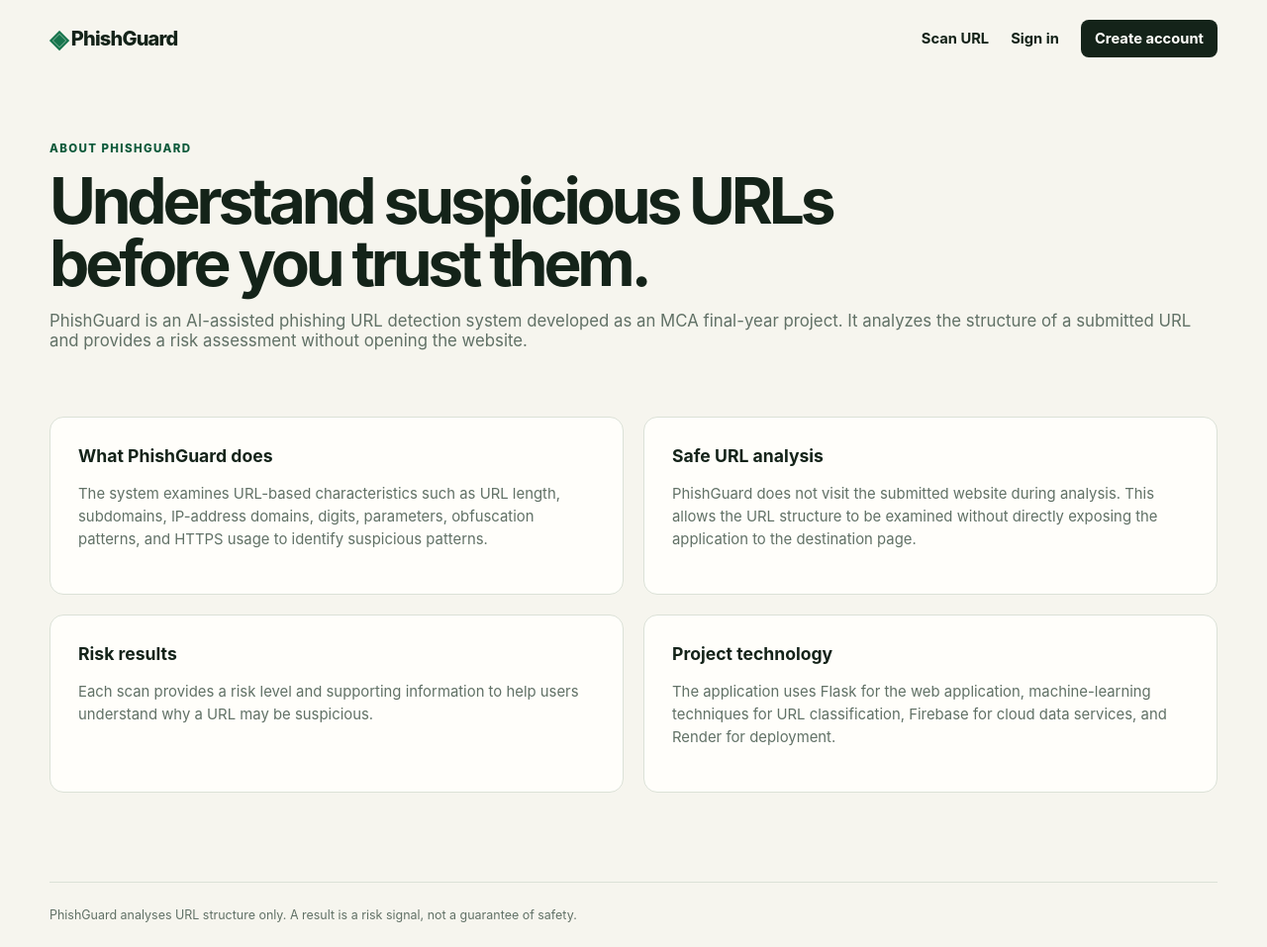
After one commit to zenos1073/Intelligent-Phishing-URL-Detection, a Flask app: page /about in a window 1280 px wide. The commit adds this page. Shown: the whole page at 99% size. Run offline with Flask 3, Linux system fonts and the light colour scheme.

Commit message:
Improve navigation and add About page

```diff
--- a/app/main.py
+++ b/app/main.py
@@ -38,6 +38,9 @@ def load_logged_in_user():
 def index():
     return render_template("index.html")
 
+@main_bp.route("/about")
+def about():
+    return render_template("about.html")
 
 @main_bp.route("/scan", methods=("POST",))
 def scan():
--- a/app/static/style.css
+++ b/app/static/style.css
@@ -28,6 +28,8 @@ a {
   text-decoration-thickness:1px;
   text-underline-offset:3px;
 }
+
+/* Header */
 
 .site-header {
   width:min(1180px,calc(100% - 40px));
@@ -85,6 +87,84 @@ nav a,
   padding:0;
 }
 
+/* Desktop navigation */
+
+.desktop-links {
+  display:flex;
+  align-items:center;
+  gap:22px;
+}
+
+/* User greeting */
+
+.user-name {
+  font-size:.92rem;
+  color:var(--ink);
+  font-weight:650;
+  white-space:nowrap;
+  line-height:1;
+}
+
+/* Mobile menu */
+
+.mobile-menu {
+  display:none;
+  position:relative;
+}
+
+.menu-toggle {
+  border:0;
+  background:transparent;
+  color:var(--ink);
+  font-size:1.3rem;
+  cursor:pointer;
+  padding:4px;
+  line-height:1;
+}
+
+.menu-dropdown {
+  display:none;
+  position:absolute;
+  right:0;
+  top:calc(100% + 10px);
+  min-width:190px;
+  background:var(--white);
+  border:1px solid var(--line);
+  border-radius:10px;
+  padding:8px;
+  box-shadow:0 10px 25px rgba(20,35,25,.12);
+  z-index:100;
+}
+
+.menu-dropdown.show {
+  display:flex;
+  flex-direction:column;
+  gap:2px;
+}
+
+.menu-dropdown a,
+.menu-button {
+  display:block;
+  width:100%;
+  padding:11px 12px;
+  border-radius:7px;
+  color:var(--ink);
+  text-decoration:none;
+  text-align:left;
+  font-size:.92rem;
+  font-weight:650;
+  background:transparent;
+  border:0;
+  cursor:pointer;
+}
+
+.menu-dropdown a:hover,
+.menu-button:hover {
+  background:#eef1eb;
+}
+
+/* Main */
+
 main {
   width:min(1180px,calc(100% - 40px));
   margin:0 auto 90px;
@@ -106,6 +186,8 @@ main {
   background:#e0f1dc;
   color:#1d5b3a;
 }
+
+/* Hero */
 
 .hero {
   padding:105px 0 86px;
@@ -139,6 +221,8 @@ main {
   max-width:650px;
   margin:25px 0 34px;
 }
+
+/* Scan */
 
 .scan-form {
   max-width:850px;
@@ -198,6 +282,8 @@ main {
   line-height:1.5;
 }
 
+/* Principles */
+
 .principles {
   border-top:1px solid var(--line);
   display:grid;
@@ -232,6 +318,8 @@ main {
   font-size:.93rem;
   line-height:1.55;
 }
+
+/* Results */
 
 .result-page {
   padding:45px 0;
@@ -342,6 +430,8 @@ main {
   background:var(--amber);
 }
 
+/* Cards */
+
 .result-grid,
 .admin-grid {
   display:grid;
@@ -393,6 +483,8 @@ main {
   margin:30px 0;
 }
 
+/* Authentication */
+
 .auth-wrap {
   display:grid;
   place-items:center;
@@ -438,6 +530,8 @@ main {
   font-size:.9rem;
 }
 
+/* Page headings */
+
 .page-heading {
   padding:65px 0 30px;
 }
@@ -450,6 +544,8 @@ main {
   color:var(--muted);
   font-size:1.05rem;
 }
+
+/* Dashboard */
 
 .stats {
   display:grid;
@@ -476,6 +572,8 @@ main {
   margin:4px 0 0;
   font-size:.9rem;
 }
+
+/* Tables */
 
 .table-wrap {
   overflow-x:auto;
@@ -576,6 +674,8 @@ tbody tr:last-child td {
   font-size:.8rem;
 }
 
+/* Footer */
+
 footer {
   width:min(1180px,calc(100% - 40px));
   margin:0 auto;
@@ -584,6 +684,8 @@ footer {
   color:var(--muted);
   font-size:.78rem;
 }
+
+/* Account danger */
 
 .account-danger {
   margin-top:34px;
@@ -618,77 +720,8 @@ footer {
   background:#f8d9d5;
 }
 
-/* Desktop navigation */
-.desktop-links {
-  display:flex;
-  align-items:center;
-  gap:22px;
-}
+/* Mobile */
 
-/* Mobile menu */
-.mobile-menu {
-  display:none;
-  position:relative;
-}
-
-.menu-toggle {
-  border:0;
-  background:transparent;
-  color:var(--ink);
-  font-size:1.4rem;
-  cursor:pointer;
-  padding:4px;
-  line-height:1;
-}
-
-.menu-dropdown {
-  display:none;
-  position:absolute;
-  right:0;
-  top:calc(100% + 10px);
-  min-width:180px;
-  background:var(--white);
-  border:1px solid var(--line);
-  border-radius:10px;
-  padding:8px;
-  box-shadow:0 10px 25px rgba(20,35,25,.12);
-  z-index:100;
-}
-
-.menu-dropdown.show {
-  display:flex;
-  flex-direction:column;
-}
-
-.menu-dropdown a,
-.menu-button {
-  display:block;
-  width:100%;
-  padding:11px 12px;
-  border-radius:7px;
-  color:var(--ink);
-  text-decoration:none;
-  text-align:left;
-  font-size:.9rem;
-  font-weight:650;
-  background:transparent;
-  border:0;
-  cursor:pointer;
-}
-
-.menu-dropdown a:hover,
-.menu-button:hover {
-  background:#eef1eb;
-}
-
-.user-name {
-  font-size:.92rem;
-  color:var(--ink);
-  font-weight:650;
-  white-space:nowrap;
-}
-
-/* Mobile */
 @media (max-width:720px) {
 
   .site-header {
@@ -710,11 +743,13 @@ footer {
   }
 
   .site-header nav > a:first-child {
-    display:inline;
+    display:inline-block;
+    font-size:.92rem;
   }
 
   .user-name {
-    font-size:.82rem;
+    font-size:.92rem;
+    font-weight:650;
   }
 
   .brand {
--- /dev/null
+++ b/app/templates/about.html
@@ -0,0 +1,54 @@
+{% extends "base.html" %}
+
+{% block title %}About — PhishGuard{% endblock %}
+
+{% block content %}
+<section class="page-heading">
+  <p class="eyebrow">About PhishGuard</p>
+
+  <h1>Understand suspicious URLs before you trust them.</h1>
+
+  <p>
+    PhishGuard is an AI-assisted phishing URL detection system developed
+    as an MCA final-year project. It analyzes the structure of a submitted
+    URL and provides a risk assessment without opening the website.
+  </p>
+</section>
+
+<section class="result-grid">
+  <article class="detail-card">
+    <h2>What PhishGuard does</h2>
+    <p>
+      The system examines URL-based characteristics such as URL length,
+      subdomains, IP-address domains, digits, parameters, obfuscation
+      patterns, and HTTPS usage to identify suspicious patterns.
+    </p>
+  </article>
+
+  <article class="detail-card">
+    <h2>Safe URL analysis</h2>
+    <p>
+      PhishGuard does not visit the submitted website during analysis.
+      This allows the URL structure to be examined without directly
+      exposing the application to the destination page.
+    </p>
+  </article>
+
+  <article class="detail-card">
+    <h2>Risk results</h2>
+    <p>
+      Each scan provides a risk level and supporting information to help
+      users understand why a URL may be suspicious.
+    </p>
+  </article>
+
+  <article class="detail-card">
+    <h2>Project technology</h2>
+    <p>
+      The application uses Flask for the web application, machine-learning
+      techniques for URL classification, Firebase for cloud data services,
+      and Render for deployment.
+    </p>
+  </article>
+</section>
+{% endblock %}
```
Also changed, not shown: WhatsApp Image 2026-08-14 at 10.55.50 AM.jpeg (added), 3 other files.
